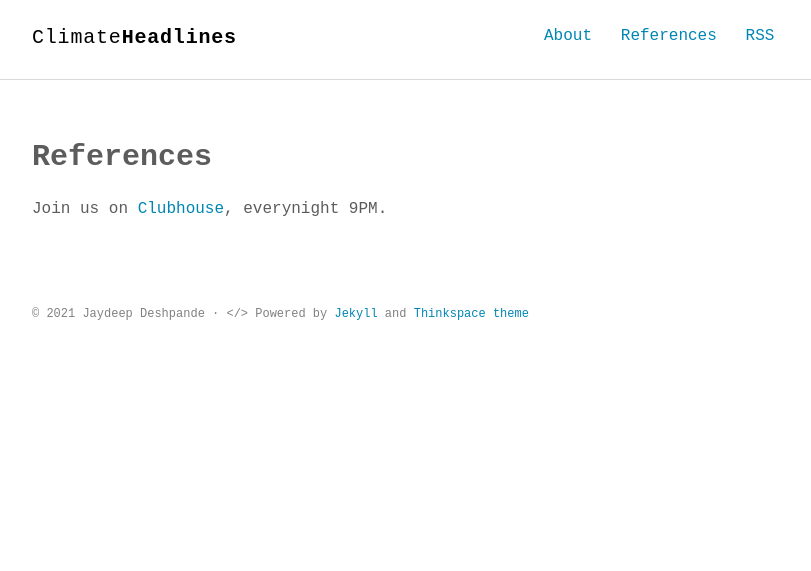
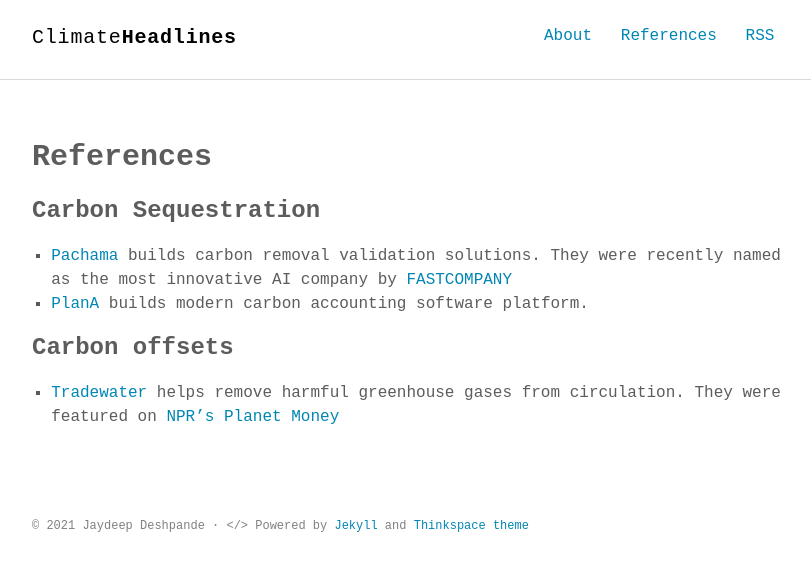
Before and after one commit to jaydeshpande/ClimateHeadlines, a Jekyll site: the page built from references.md, in a window 1280 px wide. Shown: the top 571 px of the page, without its empty margins (232-1043 px from the left). Built offline with Jekyll 4.4.1, drawn with Linux system fonts in a browser that asks for light colours; some web fonts are replaced.

Commit message:
adding references and some changes on home/about pages

```diff
--- a/_includes/intro.html
+++ b/_includes/intro.html
@@ -1,5 +1,5 @@
 <section class="intro">
   <div class="container">
-    <p class="lead">Hi! Welcome to Climate Headlines page. We host amazing chats everynight on <a href="https://www.joinclubhouse.com/">Clubhouse</a> to discuss key climate news.</p>
+    <p class="lead">Hi! Welcome to Climate Headlines page. We host amazing chats everynight on <a href="https://www.joinclubhouse.com/">Clubhouse</a> to discuss key climate news. Find daily news recap below - </p>
   </div>
 </section>
--- a/references.md
+++ b/references.md
@@ -4,4 +4,9 @@ title: References
 permalink: /references/
 ---
 
-Join us on <a href="https://www.joinclubhouse.com/">Clubhouse</a>, everynight 9PM.
+### Carbon Sequestration
+* <a href="https://pachama.com/">Pachama</a> builds carbon removal validation solutions. They were recently named as the most innovative AI company by <a href="https://www.fastcompany.com/90600124/artificial-intelligence-most-innovative-companies-2021?partner=rss&utm_source=rss&utm_medium=feed&utm_campaign=rss+fastcompany&utm_content=rss"> FASTCOMPANY </a>
+* <a href="https://plana.earth/">PlanA</a> builds modern carbon accounting software platform.
+
+### Carbon offsets
+* <a href="https://tradewater.us/">Tradewater</a> helps remove harmful greenhouse gases from circulation. They were featured on <a href="https://www.npr.org/2020/09/25/917060248/sell-me-your-climate-bombs"> NPR's Planet Money </a>
```
Also changed, not shown: about.md (+5 -1 lines).
